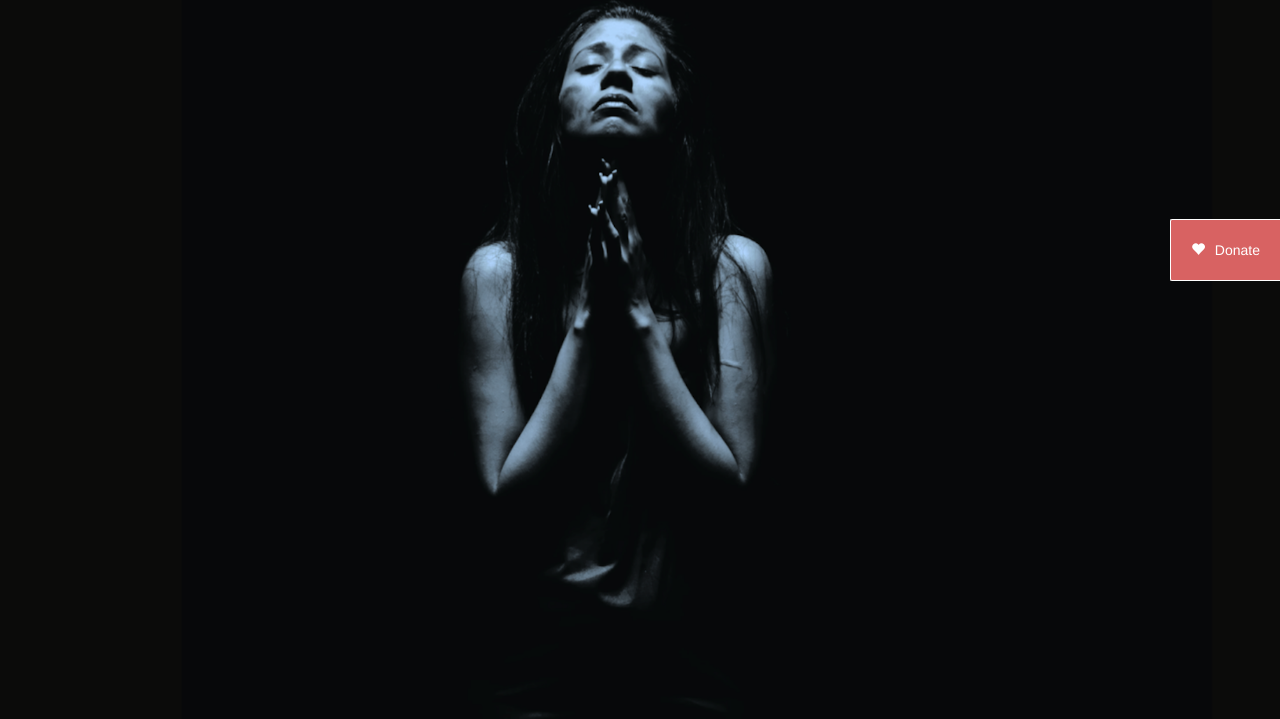
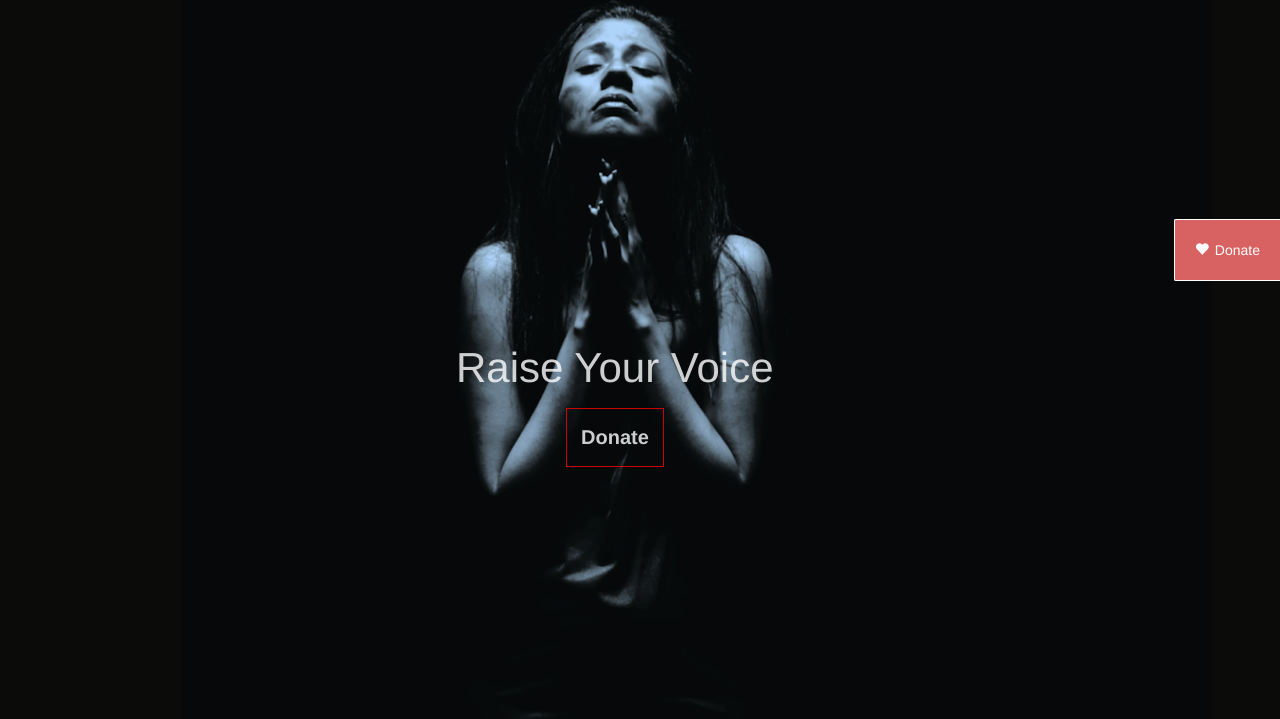
Before and after one commit to snehha/StartupWeekend, a plain HTML site: page frontEnd/index.html in a window 1280 px wide. Shown: the part 58-777 px from the top of the page. Drawn offline with Linux system fonts and the light colour scheme.

Commit message:
Add message above the picture.

```diff
--- a/frontEnd/assets/css/main.css
+++ b/frontEnd/assets/css/main.css
@@ -33,10 +33,11 @@ body{
   color: white;
   text-decoration: none;
 }
-.donate_btn #donate_txt{
+.donate_btn .donate_txt{
   color: white;
   text-decoration: none;
   padding-left: 6px;
+  cursor: pointer;
 }
 h1{
   text-align: center;
@@ -45,3 +46,27 @@ h1{
   width: 400px;
   margin: 0 auto 0 auto;
 }
+.head-image-wrapper{
+  position: relative;
+}
+.look_at_me_wrapper{
+  position: absolute;
+  left: 356px;
+  bottom: 275px;
+  color: white;
+  font-size: 42px;
+  padding: 100px;
+  opacity: 0.8;
+}
+.look_at_me_wrapper .big_donate_box{
+  font-size: 20px;
+  margin: 0px 110px;
+  border: 1px solid red;
+  padding: 14px;
+  font-weight: bold;
+  text-decoration: none;
+  cursor: pointer;
+}
+.look_at_me_wrapper .big_donate_box:hover{
+  background-color: rgb(158, 116, 116);
+}
--- a/frontEnd/assets/js/main.js
+++ b/frontEnd/assets/js/main.js
@@ -1,5 +1,5 @@
 $(document).ready(function(){
-	$('#donate_txt').on('click', function(event){
+	$('.donate_txt').on('click', function(event){
 		event.preventDefault();
 		var $template = $('<form id="donation-form" action="#">\
 		        <div class="col-xs-12">\
--- a/frontEnd/index.html
+++ b/frontEnd/index.html
@@ -43,8 +43,14 @@
   <!-- Carousel
   ================================================== -->
     <div id="myCarousel" class="bg-image carousel">
-      <div class="head-image">
+      <div class="head-image-wrapper">
         <img class ="head-image" src="assets/images/fwdstoleninnocencedetails/TrialPic.png">
+        <div class="look_at_me_wrapper">
+          <p id="message"> Raise Your Voice </p>
+          <div class="big_donate_box donate_txt">
+            Donate
+          </div>
+        </div>
       </div>
     </div>
 
@@ -150,7 +156,7 @@
     </div><!-- /.container -->
     <div class="donate_btn">
       <span class="glyphicon glyphicon-heart"></span>
-      <a href="#" id="donate_txt">Donate</a>
+      <div class="donate_txt pull-right">Donate</a>
     </div>
 
    <script src="assets/js/jquery.min.js"></script>
```
